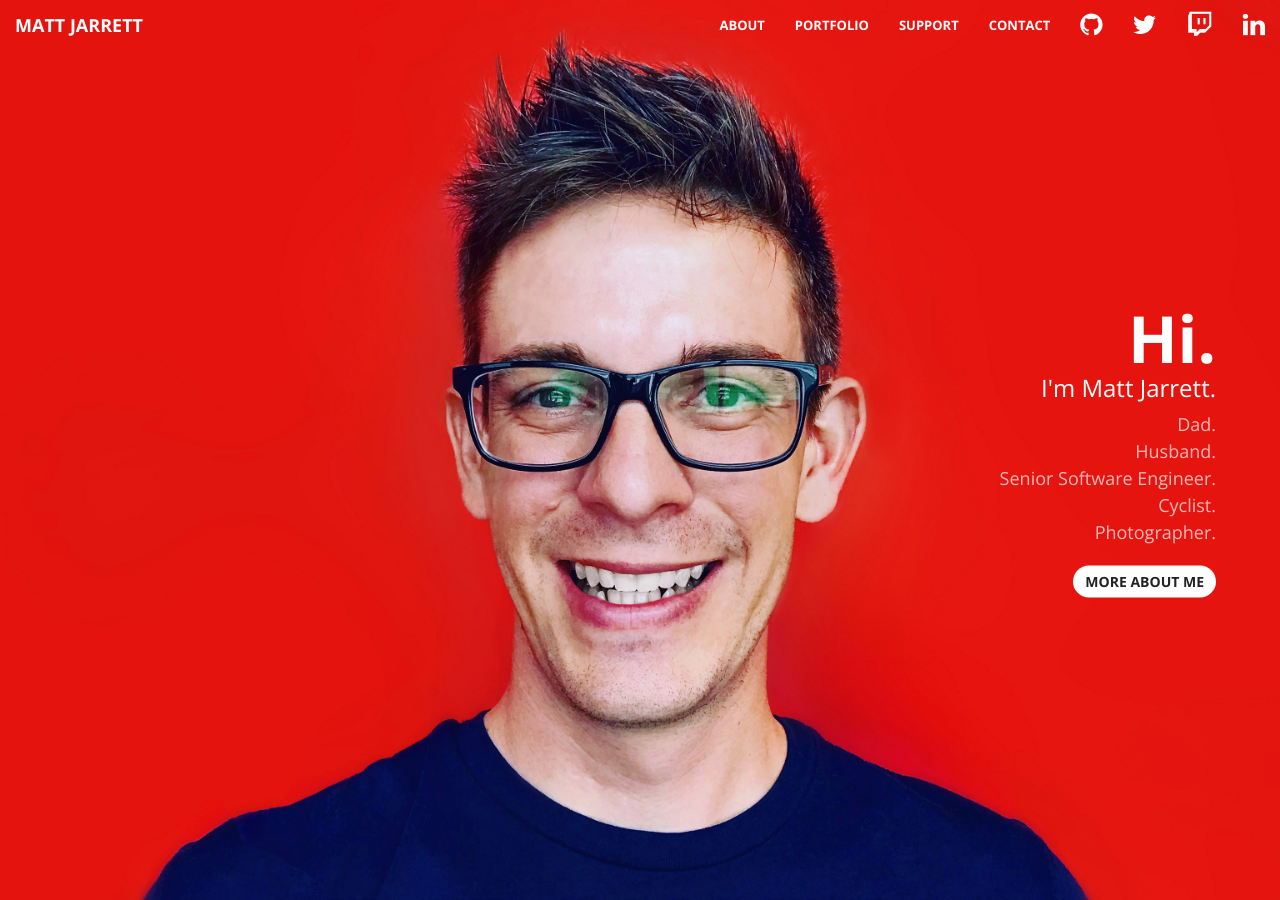
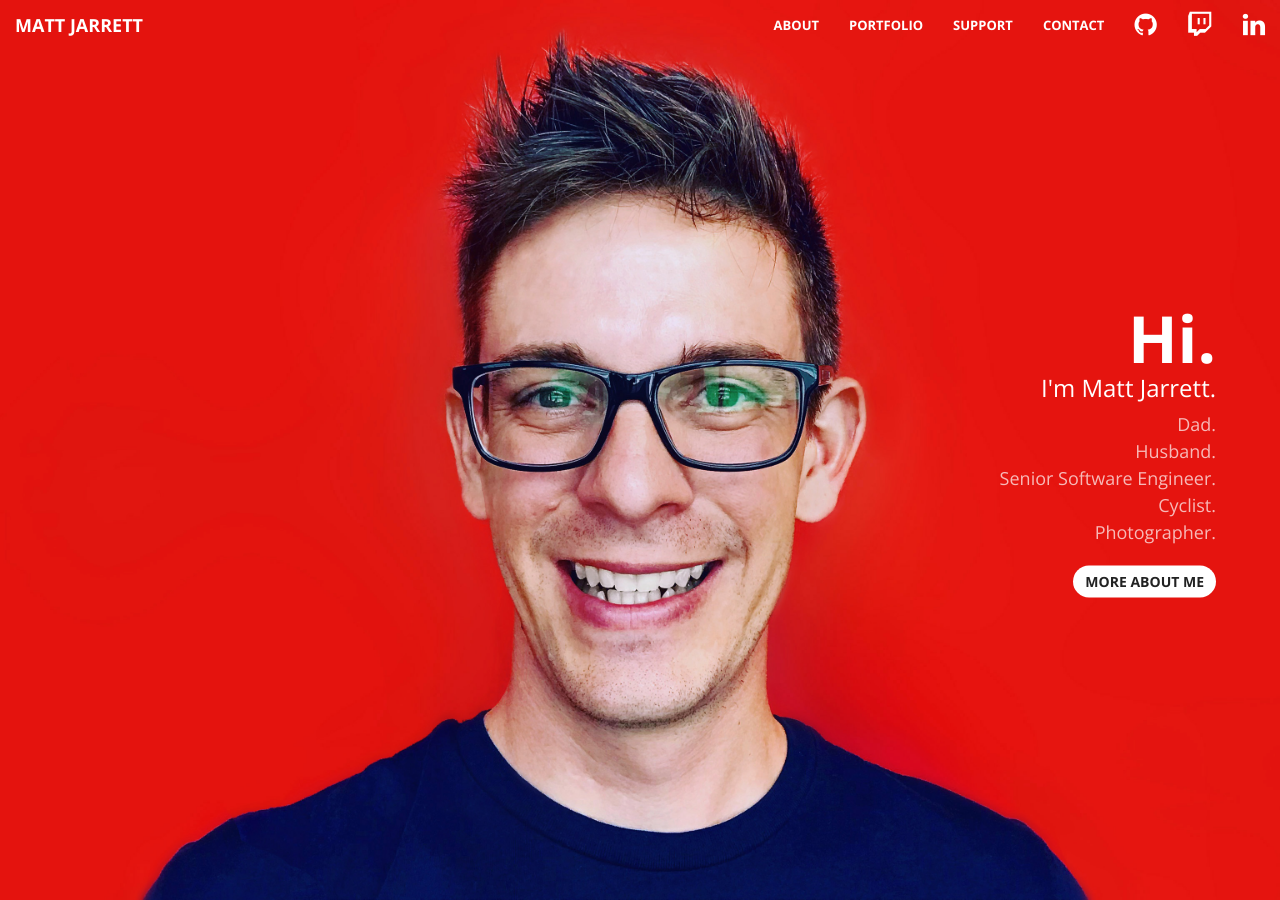
Before and after one commit to cujarrett/cujarrett.github.io, a Jekyll site: the page built from index.html, in a window 1280 px wide and 900 px high. Built offline with Jekyll 4.4.1, drawn with Linux system fonts in a browser that asks for light colours; Markdown is read by kramdown in place of the engine named in the settings.

Commit message:
chore: removes a header option

```diff
--- a/_config.yml
+++ b/_config.yml
@@ -5,9 +5,7 @@
 baseurl: "" # the subpath of your site, e.g. /blog/
 url: "" # the base hostname & protocol for your site
 
-twitter_username: cujarrett
 github_username: cujarrett
-twitch_username: cujarrett
 
 # Build settings
 markdown: cujarrett
--- a/_includes/nav.html
+++ b/_includes/nav.html
@@ -30,9 +30,6 @@
           <a style="padding-top:12px;" href="https://github.com/cujarrett"><i class="fa fa-2x fa-github ext-primary"></i></a>
         </li>
         <li>
-          <a style="padding-top:12px;" href="https://twitter.com/cujarrett"><i class="fa fa-2x fa-twitter ext-primary"></i></a>
-        </li>
-        <li>
           <a style="padding-top:12px;" href="https://twitch.tv/cujarrett"><i class="fa fa-2x fa-twitch ext-primary"></i></a>
         </li>
         <li>
```
